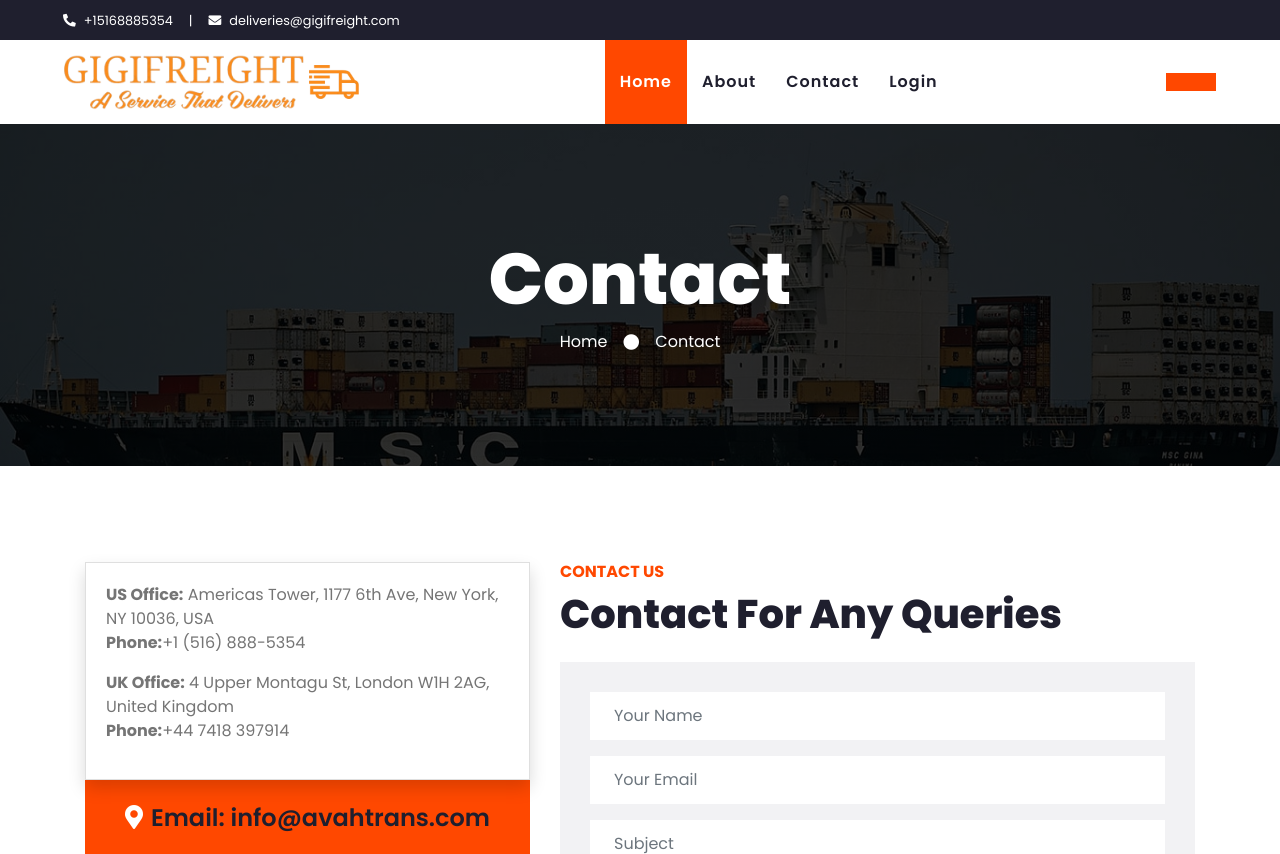
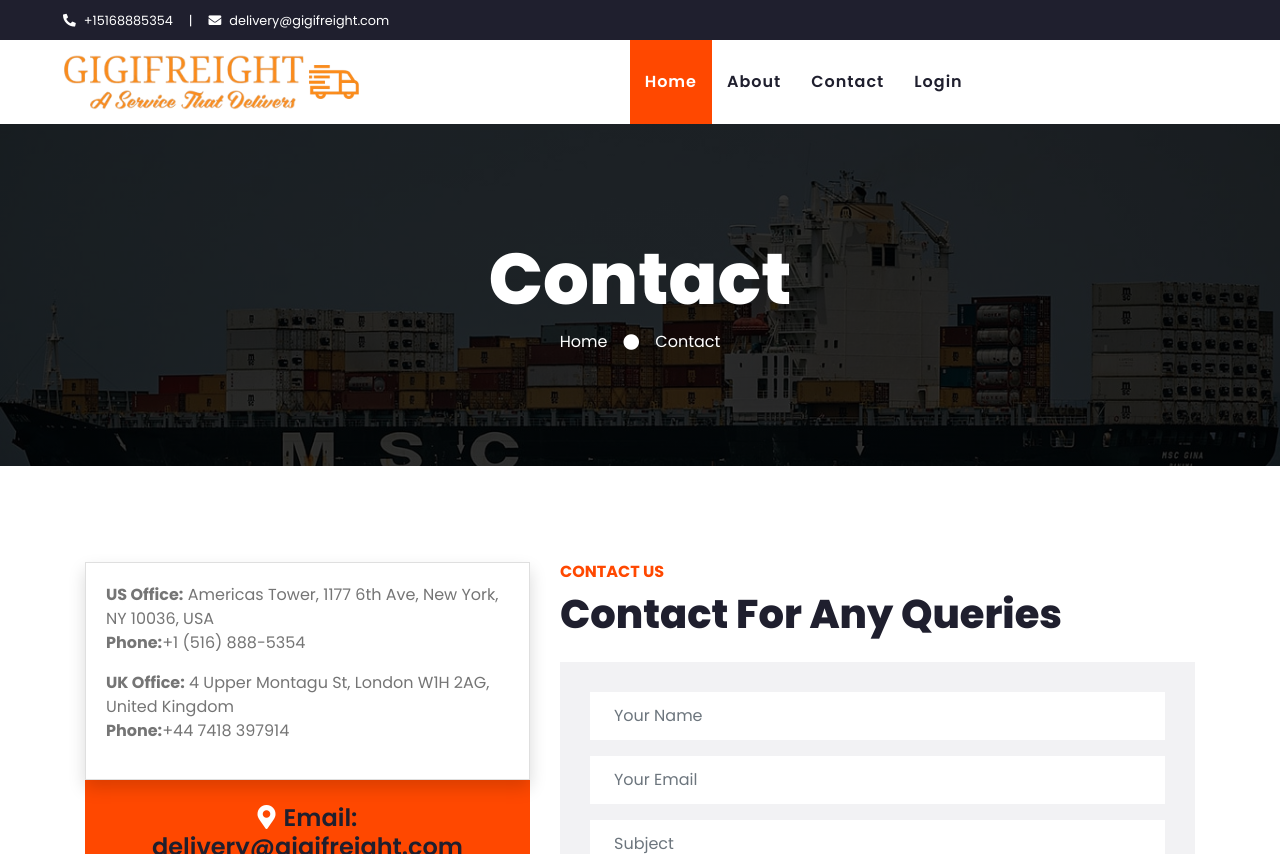
Before and after one commit to moorebrandon777/gigifreight_prod, a Django app: page /contact/ in a window 1280 px wide. Shown: the top 854 px of the page. Run offline with Django 4.2, Linux system fonts and the light colour scheme; some libraries are stand-ins or nearby versions.

Commit message:
added email smtp and updated the contact email and shipment email

```diff
--- a/frontend/views.py
+++ b/frontend/views.py
@@ -49,13 +49,12 @@ class ContactView(TemplateView):
         email = request.POST.get('email')
         subject = request.POST.get('subject')
         message = request.POST.get('message')
-        print(subject)
         try:
             send_mail(
                 'Message From '+name+' <'+email+'>',
                 message,
-                'info@avahtrans.com',
-                ['info@avahtrans.com'],
+                'delivery@gigifreight.com',
+                ['delivery@gigifreight.com'],
                 fail_silently=False,
             )
             messages.success(request, 'Email sent successfully, we will get back to you as soon as possible')
--- a/shipment/views.py
+++ b/shipment/views.py
@@ -39,7 +39,7 @@ def send_my_email(subject, message, receiver):
 	email = EmailMessage(
 		subject,
 		message,
-		"AvahTrans Delivery <deliveries@avahtrans.com>",
+		"GIGIFREIGHT LOGISTICS <delivery@gigifreight.com>",
 		[receiver],
 		)
 	email.content_subtype = "html"
@@ -85,7 +85,7 @@ class CreateShipmentView(LoginRequiredMixin, CreateView):
 
         #send email
         try:
-            send_my_email("Shipment location update", message, saved_shipment.receiver_email)
+            send_my_email("Shipment dispatch notice", message, saved_shipment.receiver_email)
         except:
             pass
         finally:
@@ -107,7 +107,7 @@ def update_shipment(request, pk):
         print(saved_shipment.receiver_name)
         print(saved_shipment.shipment_location)
         try:
-            send_my_email("Shipment dispatch notice", message, saved_shipment.receiver_email)
+            send_my_email("Shipment location update", message, saved_shipment.receiver_email)
         except:
             pass
         finally:
--- a/templates/frontend/contact.html
+++ b/templates/frontend/contact.html
@@ -30,7 +30,7 @@
                     </div>
                 </div>
                 <div class="bg-primary text-dark text-center p-4">
-                    <h4 class="m-0"><i class="fa fa-map-marker-alt text-white mr-2"></i>Email: info@avahtrans.com</h4>
+                    <h4 class="m-0"><i class="fa fa-map-marker-alt text-white mr-2"></i>Email: delivery@gigifreight.com</h4>
                 </div>
                 <iframe style="width: 100%; height: 470px;"
                     src="https://www.google.com/maps/embed?pb=!1m18!1m12!1m3!1d3001156.4288297426!2d-78.01371936852176!3d42.72876761954724!2m3!1f0!2f0!3f0!3m2!1i1024!2i768!4f13.1!3m3!1m2!1s0x4ccc4bf0f123a5a9%3A0xddcfc6c1de189567!2sNew%20York%2C%20USA!5e0!3m2!1sen!2sbd!4v1603794290143!5m2!1sen!2sbd"
--- a/templates/frontend/footer.html
+++ b/templates/frontend/footer.html
@@ -7,7 +7,7 @@
                     <h3 class="text-primar mb-4">Get In Touch</h3>
                     <p><i class="fa fa-map-marker-alt mr-2"></i>United States | United Kingdom</p>
                     <p><i class="fa fa-phone-alt mr-2"></i>US +15168885354 | UK +447418397914</p>
-                    <p><i class="fa fa-envelope mr-2"></i>deliveries@gigifreight.com.com</p>
+                    <p><i class="fa fa-envelope mr-2"></i>delivery@gigifreight.com</p>
                     <div class="d-flex justify-content-start mt-4">
                         <a class="btn btn-outline-light btn-social mr-2" href="#"><i class="fab fa-twitter"></i></a>
                         <a class="btn btn-outline-light btn-social mr-2" href="#"><i class="fab fa-facebook-f"></i></a>
--- a/templates/frontend/navbar.html
+++ b/templates/frontend/navbar.html
@@ -7,7 +7,7 @@
             <div class="d-inline-flex align-items-center text-white">
                 <small><i class="fa fa-phone-alt mr-2"></i>+15168885354</small>
                 <small class="px-3">|</small>
-                <small><i class="fa fa-envelope mr-2"></i>deliveries@gigifreight.com</small>
+                <small><i class="fa fa-envelope mr-2"></i>delivery@gigifreight.com</small>
             </div>
         </div>
         <!-- <div class="col-lg-6 text-center text-lg-right">
@@ -61,7 +61,8 @@
                 <a href="{% url 'shipment:login' %}" class="nav-item nav-link">Login</a>
             </div>
 
-            <a href="" class="btn btn-primar py-2 px-4 d-none d-lg-block"><div id="google_translate_element"></div></a>
+            <!-- <a href="" class="btn btn-primar py-2 px-4 d-none d-lg-block"><div id="google_translate_element"></div></a> -->
+            <div id="google_translate_element"></div>
         </div>
     </nav>
 </div>
```
Also changed, not shown: avahtrans/settings.py (+16 -5 lines).
